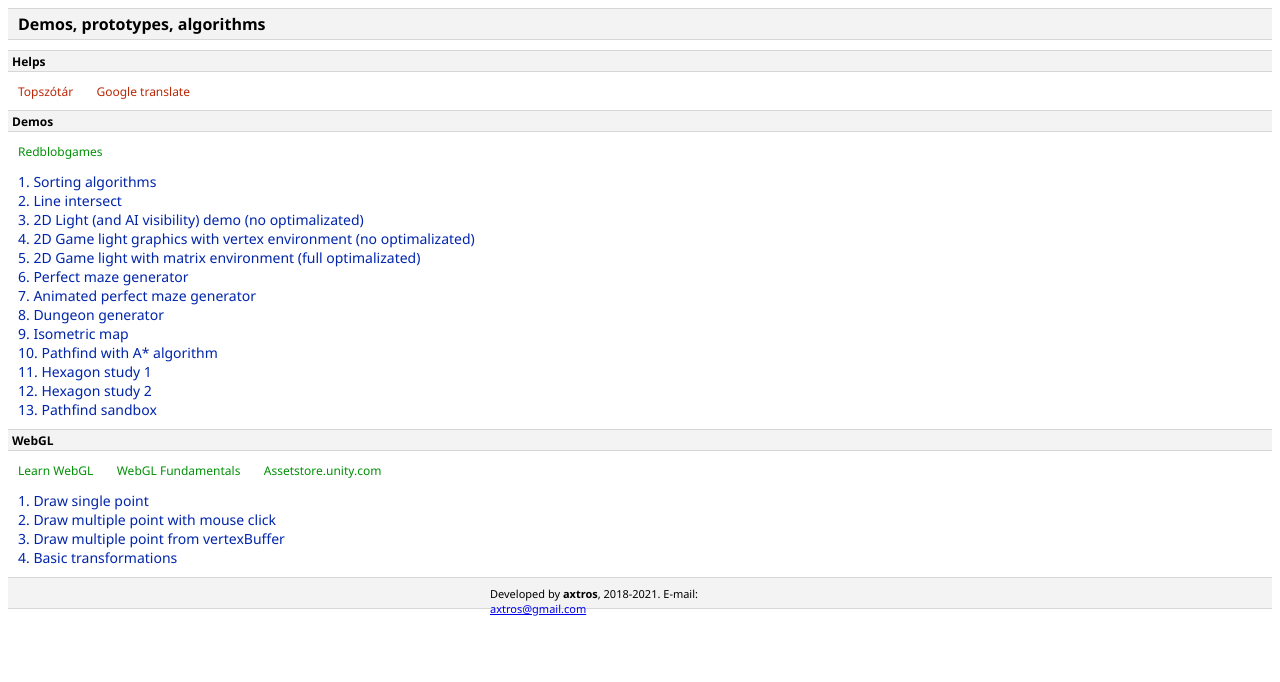
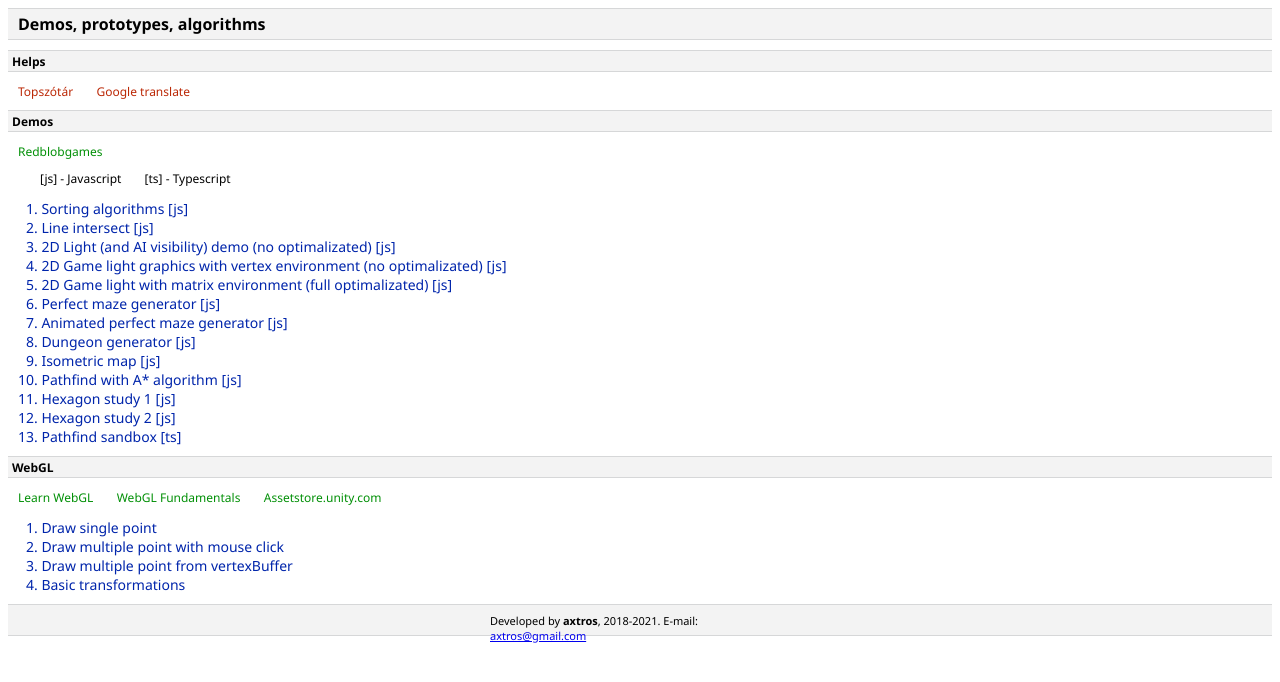
Before and after one commit to axxtros/js-client-demos, a plain HTML site: page index.html in a window 1280 px wide. Drawn offline with Linux system fonts and the light colour scheme.

Commit message:
index page redesign, fix

```diff
--- a/css/main.css
+++ b/css/main.css
@@ -128,6 +128,10 @@ body {
 	color: #4168f7;
 }
 
+.one-number {
+	margin-left: 8px;
+}
+
 .tutorial-link-wrapper {
 	display: contents;
 }
@@ -140,6 +144,17 @@ body {
 
 .tutorial-link-wrapper a:hover {
 	color: #0cdc14;
+}
+
+.comment-wrapper {
+	display: block;
+	margin: 10px 0 0 2px;
+	font-size: 12px;
+	color: #000;
+}
+
+.comment-wrapper span {
+	margin-left: 20px;
 }
 
 .common-link-wrapper {
--- a/index.html
+++ b/index.html
@@ -30,21 +30,25 @@
     <div class="contents-wrapper" style="display: block;">
       <div class="link-wrapper tutorial-link-wrapper"><a href="https://www.redblobgames.com/" target="_blank">Redblobgames</a></div>
 
+      <div class="comment-wrapper">
+        <span>[js] - Javascript</span> <span>[ts] - Typescript</span>
+      </div>
+
       <div class="link-separator"></div>
 
-      <div class="link-wrapper demo-link-wrapper"><a href="pages/demos/sorting_algorithm.html">1. Sorting algorithms</a></div>
-      <div class="link-wrapper demo-link-wrapper"><a href="pages/demos/line_interesting.html">2. Line intersect</a></div>
-      <div class="link-wrapper demo-link-wrapper"><a href="pages/demos/visibility_2d.html">3. 2D Light (and AI visibility) demo (no optimalizated)</a></div>
-      <div class="link-wrapper demo-link-wrapper"><a href="pages/demos/game_2d_light_demo.html">4. 2D Game light graphics with vertex environment (no optimalizated)</a></div>
-      <div class="link-wrapper demo-link-wrapper"><a href="pages/demos/game_2d_light_with_matrix.html">5. 2D Game light with matrix environment (full optimalizated)</a></div>
-      <div class="link-wrapper demo-link-wrapper"><a href="pages/demos/perfect_maze_generator.html">6. Perfect maze generator</a></div>
-      <div class="link-wrapper demo-link-wrapper"><a href="pages/demos/perfect_maze_generator_animated.html">7. Animated perfect maze generator</a></div>
-      <div class="link-wrapper demo-link-wrapper"><a href="pages/demos/dungeon_generator.html">8. Dungeon generator</a></div>
-      <div class="link-wrapper demo-link-wrapper"><a href="pages/demos/isometric_map.html">9. Isometric map</a></div>
-      <div class="link-wrapper demo-link-wrapper"><a href="pages/demos/pathfind.html">10. Pathfind with A* algorithm</a></div>
-      <div class="link-wrapper demo-link-wrapper"><a href="pages/demos/hexagons_1.html">11. Hexagon study 1</a></div>
-      <div class="link-wrapper demo-link-wrapper"><a href="pages/demos/hexagons_2.html">12. Hexagon study 2</a></div>
-      <div class="link-wrapper demo-link-wrapper"><a href="pages/demos/pathfind_sandbox.html">13. Pathfind sandbox</a></div>
+      <div class="link-wrapper demo-link-wrapper one-number"><a href="pages/demos/sorting_algorithm.html">1. Sorting algorithms [js]</a></div>
+      <div class="link-wrapper demo-link-wrapper one-number"><a href="pages/demos/line_interesting.html">2. Line intersect [js]</a></div>
+      <div class="link-wrapper demo-link-wrapper one-number"><a href="pages/demos/visibility_2d.html">3. 2D Light (and AI visibility) demo (no optimalizated) [js]</a></div>
+      <div class="link-wrapper demo-link-wrapper one-number"><a href="pages/demos/game_2d_light_demo.html">4. 2D Game light graphics with vertex environment (no optimalizated) [js]</a></div>
+      <div class="link-wrapper demo-link-wrapper one-number"><a href="pages/demos/game_2d_light_with_matrix.html">5. 2D Game light with matrix environment (full optimalizated) [js]</a></div>
+      <div class="link-wrapper demo-link-wrapper one-number"><a href="pages/demos/perfect_maze_generator.html">6. Perfect maze generator [js]</a></div>
+      <div class="link-wrapper demo-link-wrapper one-number"><a href="pages/demos/perfect_maze_generator_animated.html">7. Animated perfect maze generator [js]</a></div>
+      <div class="link-wrapper demo-link-wrapper one-number"><a href="pages/demos/dungeon_generator.html">8. Dungeon generator [js]</a></div>
+      <div class="link-wrapper demo-link-wrapper one-number"><a href="pages/demos/isometric_map.html">9. Isometric map [js]</a></div>
+      <div class="link-wrapper demo-link-wrapper"><a href="pages/demos/pathfind.html">10. Pathfind with A* algorithm [js]</a></div>
+      <div class="link-wrapper demo-link-wrapper"><a href="pages/demos/hexagons_1.html">11. Hexagon study 1 [js]</a></div>
+      <div class="link-wrapper demo-link-wrapper"><a href="pages/demos/hexagons_2.html">12. Hexagon study 2 [js]</a></div>
+      <div class="link-wrapper demo-link-wrapper"><a href="pages/demos/pathfind_sandbox.html">13. Pathfind sandbox [ts]</a></div>
     </div>
 
     <!-- webgl -->
@@ -58,10 +62,10 @@
 
       <div class="link-separator"></div>
 
-      <div class="link-wrapper demo-link-wrapper"><a href="pages/webgl/draw_point_1.html">1. Draw single point</a></div>
-      <div class="link-wrapper demo-link-wrapper"><a href="pages/webgl/draw_point_2.html">2. Draw multiple point with mouse click</a></div>
-      <div class="link-wrapper demo-link-wrapper"><a href="pages/webgl/webgl_multiple_point_triangle_vertexbuffer.html">3. Draw multiple point from vertexBuffer</a></div>
-      <div class="link-wrapper demo-link-wrapper"><a href="pages/webgl/webgl_basic_transformations.html">4. Basic transformations</a></div>
+      <div class="link-wrapper demo-link-wrapper one-number"><a href="pages/webgl/draw_point_1.html">1. Draw single point</a></div>
+      <div class="link-wrapper demo-link-wrapper one-number"><a href="pages/webgl/draw_point_2.html">2. Draw multiple point with mouse click</a></div>
+      <div class="link-wrapper demo-link-wrapper one-number"><a href="pages/webgl/webgl_multiple_point_triangle_vertexbuffer.html">3. Draw multiple point from vertexBuffer</a></div>
+      <div class="link-wrapper demo-link-wrapper one-number"><a href="pages/webgl/webgl_basic_transformations.html">4. Basic transformations</a></div>
     </div>
 
 
```
